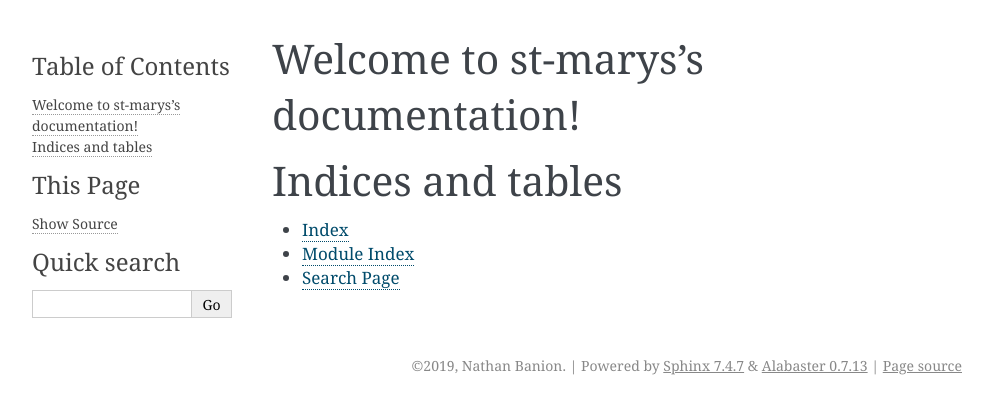
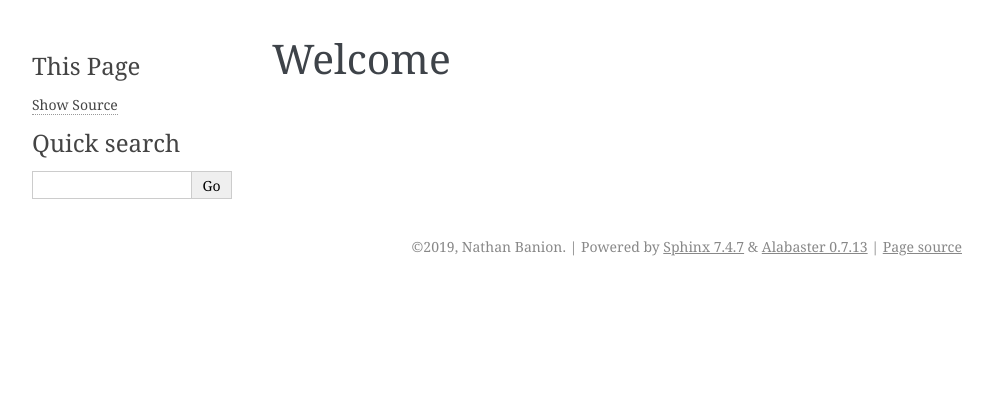
Before and after one commit to nbanion/blah, a Sphinx documentation site: the page built from docs/index.rst, in a window 1280 px wide. Shown: the top 414 px of the page, without its empty margins (148-1141 px from the left). Built offline with Sphinx 7.4.7, drawn with Linux system fonts in a browser that asks for light colours.

```diff
--- a/docs/index.rst
+++ b/docs/index.rst
@@ -3,18 +3,12 @@
    You can adapt this file completely to your liking, but it should at least
    contain the root `toctree` directive.
 
-Welcome to st-marys's documentation!
-====================================
+Welcome
+=======
 
 .. toctree::
    :maxdepth: 2
-   :caption: Contents:
+   :hidden:
 
-
-
-Indices and tables
-==================
-
-* :ref:`genindex`
-* :ref:`modindex`
-* :ref:`search`
+   outline
+   web-structure
```
Also changed, not shown: docs/outline.rst (added, +46 -0 lines), docs/web-structure.rst (added, +29 -0 lines).
